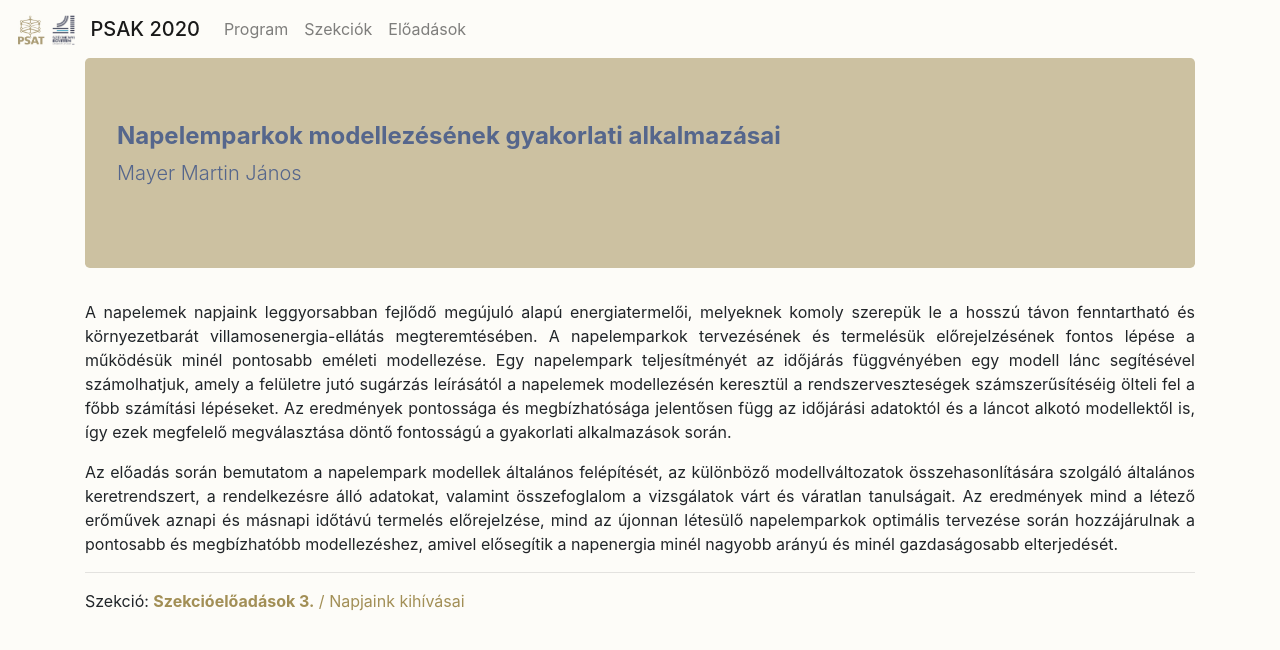
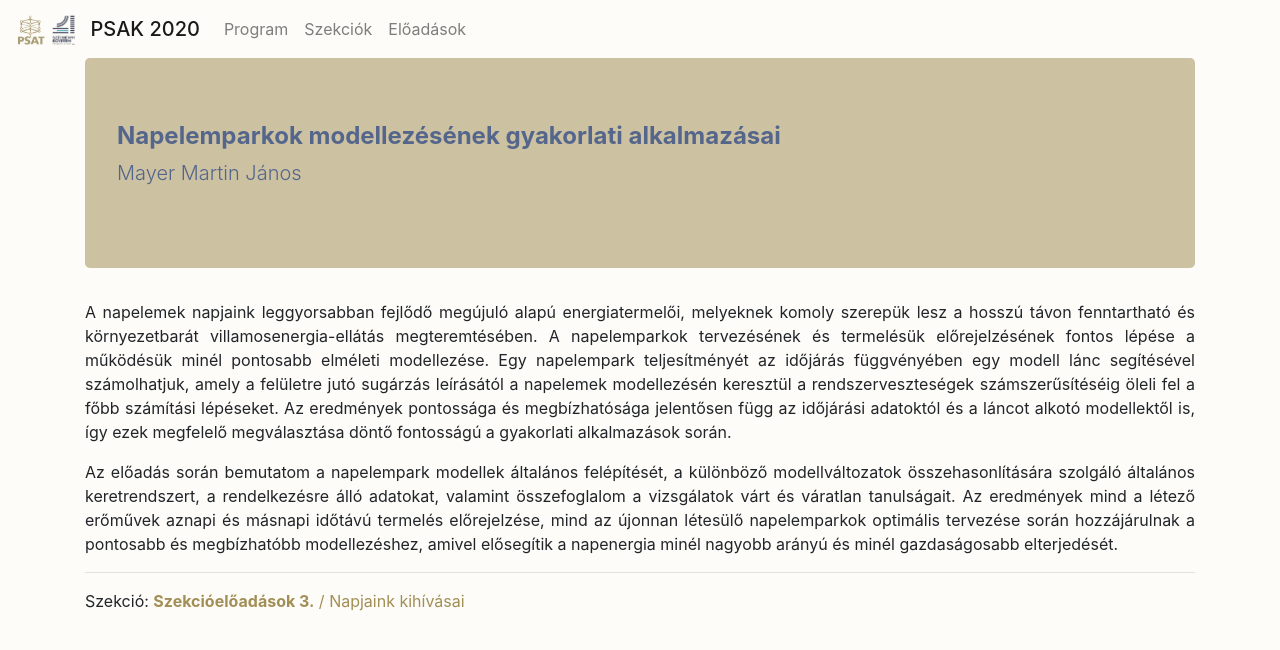
Before and after one commit to hegyhati/psak_2020, a Jekyll site: the page built from _presentations/Mayer_Martin_Janos.md, in a window 1280 px wide. Shown: the top 650 px of the page. Built offline with Jekyll 4.4.1, drawn with Linux system fonts in a browser that asks for light colours.

Commit message:
Update Mayer_Martin_Janos.md

```diff
--- a/_presentations/Mayer_Martin_Janos.md
+++ b/_presentations/Mayer_Martin_Janos.md
@@ -3,6 +3,6 @@
 title: Napelemparkok modellezésének gyakorlati alkalmazásai
 ---
 
-A napelemek napjaink leggyorsabban fejlődő megújuló alapú energiatermelői, melyeknek komoly szerepük le a hosszú távon fenntartható és környezetbarát villamosenergia-ellátás megteremtésében. A napelemparkok tervezésének és termelésük előrejelzésének fontos lépése a működésük minél pontosabb eméleti modellezése. Egy napelempark teljesítményét az időjárás függvényében egy modell lánc segítésével számolhatjuk, amely a felületre jutó sugárzás leírásától a napelemek modellezésén keresztül a rendszerveszteségek számszerűsítéséig ölteli fel a főbb számítási lépéseket. Az eredmények pontossága és megbízhatósága jelentősen függ az időjárási adatoktól és a láncot alkotó modellektől is, így ezek megfelelő megválasztása döntő fontosságú a gyakorlati alkalmazások során.
+A napelemek napjaink leggyorsabban fejlődő megújuló alapú energiatermelői, melyeknek komoly szerepük lesz a hosszú távon fenntartható és környezetbarát villamosenergia-ellátás megteremtésében. A napelemparkok tervezésének és termelésük előrejelzésének fontos lépése a működésük minél pontosabb elméleti modellezése. Egy napelempark teljesítményét az időjárás függvényében egy modell lánc segítésével számolhatjuk, amely a felületre jutó sugárzás leírásától a napelemek modellezésén keresztül a rendszerveszteségek számszerűsítéséig öleli fel a főbb számítási lépéseket. Az eredmények pontossága és megbízhatósága jelentősen függ az időjárási adatoktól és a láncot alkotó modellektől is, így ezek megfelelő megválasztása döntő fontosságú a gyakorlati alkalmazások során.
 
-Az előadás során bemutatom a napelempark modellek általános felépítését, az különböző modellváltozatok összehasonlítására szolgáló általános keretrendszert, a rendelkezésre álló adatokat, valamint összefoglalom a vizsgálatok várt és váratlan tanulságait. Az eredmények mind a létező erőművek aznapi és másnapi időtávú termelés előrejelzése, mind az újonnan létesülő napelemparkok optimális tervezése során hozzájárulnak a pontosabb és megbízhatóbb modellezéshez, amivel elősegítik a napenergia minél nagyobb arányú és minél gazdaságosabb elterjedését.
+Az előadás során bemutatom a napelempark modellek általános felépítését, a különböző modellváltozatok összehasonlítására szolgáló általános keretrendszert, a rendelkezésre álló adatokat, valamint összefoglalom a vizsgálatok várt és váratlan tanulságait. Az eredmények mind a létező erőművek aznapi és másnapi időtávú termelés előrejelzése, mind az újonnan létesülő napelemparkok optimális tervezése során hozzájárulnak a pontosabb és megbízhatóbb modellezéshez, amivel elősegítik a napenergia minél nagyobb arányú és minél gazdaságosabb elterjedését.
```
